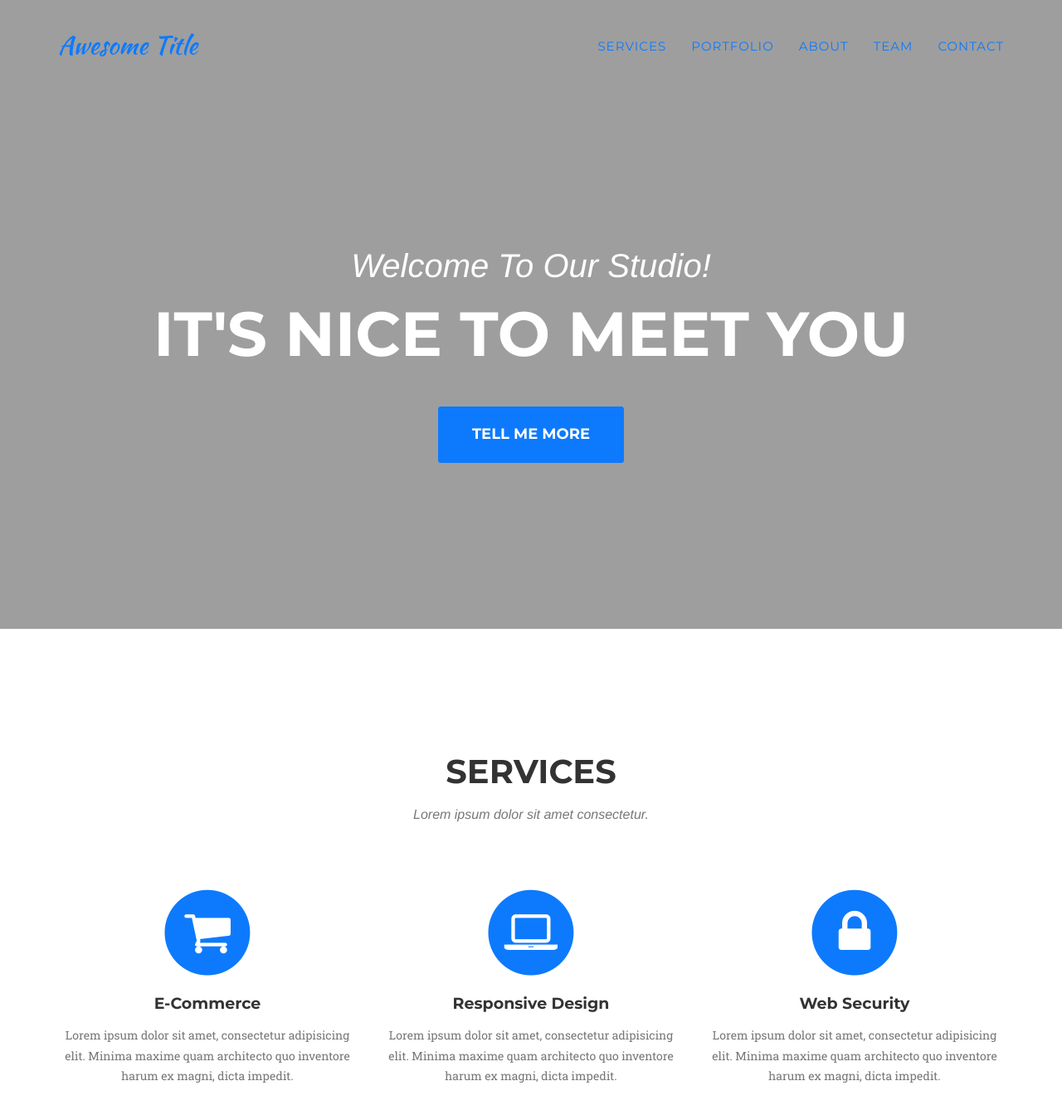
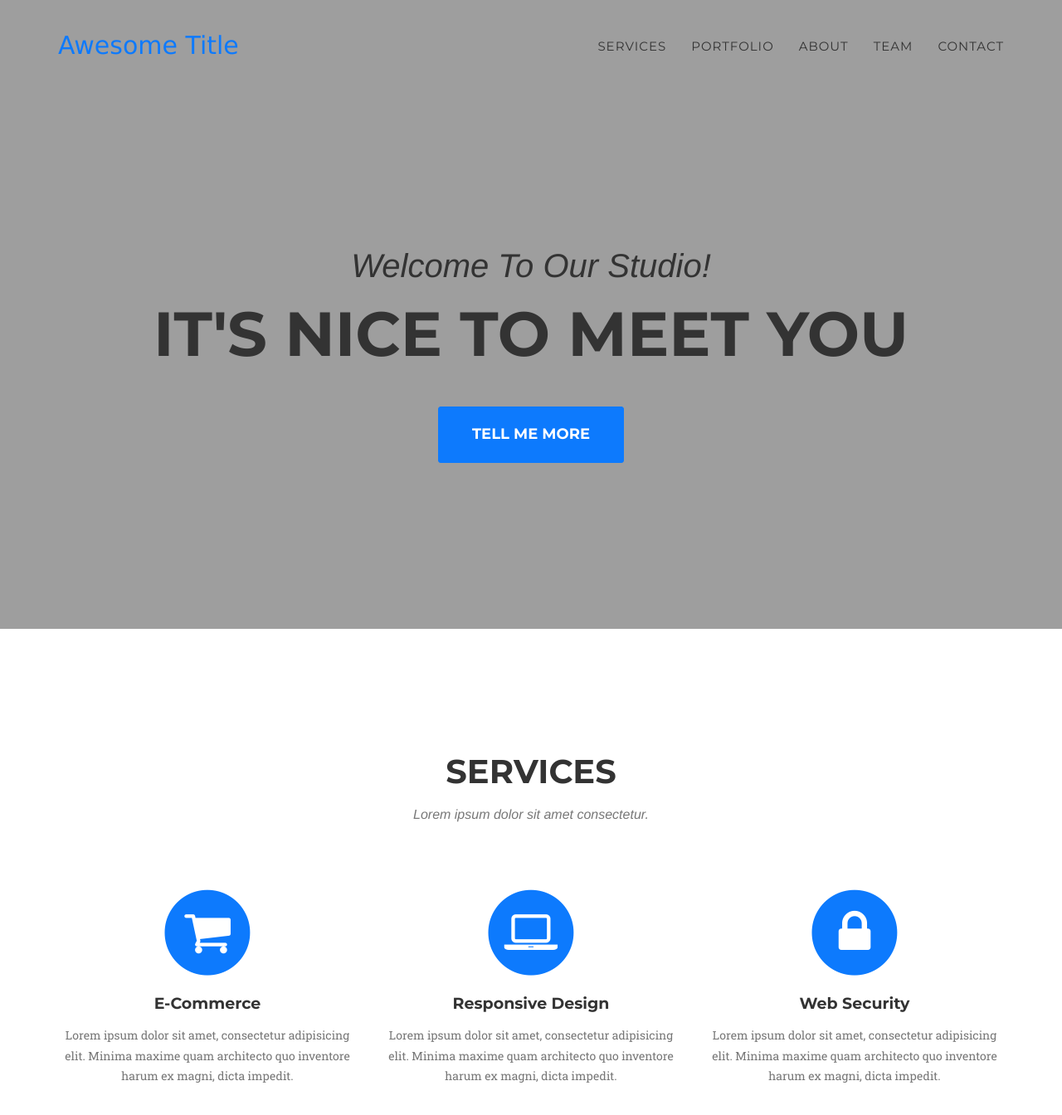
Before and after one commit to shasticdev/elle-webinar, a Jekyll site: the page built from index.markdown, in a window 1280 px wide and 1400 px high. Shown: the top 1344 px of the window at 83% size. Built offline with Jekyll 4.4.1, drawn with Linux system fonts in a browser that asks for light colours; some web fonts are replaced.

Commit message:
Improving css

```diff
--- a/_includes/css/agency.css
+++ b/_includes/css/agency.css
@@ -176,7 +176,7 @@ fieldset[disabled] .btn-xl.active {
 }
 
 .navbar-default .navbar-brand {
-    font-family: "Kaushan Script","Helvetica Neue",Helvetica,Arial,cursive;
+    font-family: "Lucida Sans Unicode", "Lucida Grande", sans-serif;
     color: #{{ site.data.template.color.primary }};
 }
 
@@ -210,7 +210,7 @@ fieldset[disabled] .btn-xl.active {
     font-family: {{ site.data.template.font.primary }};
     font-weight: 400;
     letter-spacing: 1px;
-    color: #0d7afd;
+    color: #333;
     -webkit-transition: all ease .35s;
     -moz-transition: all ease .35s;
     transition: all ease .35s;
@@ -267,7 +267,7 @@ fieldset[disabled] .btn-xl.active {
 
 header {
     text-align: center;
-    color: #fff;
+    color: #333;
     background-attachment: scroll;
     background-image: url('{{ site.baseurl }}/img/bg_01.png');
     background-position: center center;
```
